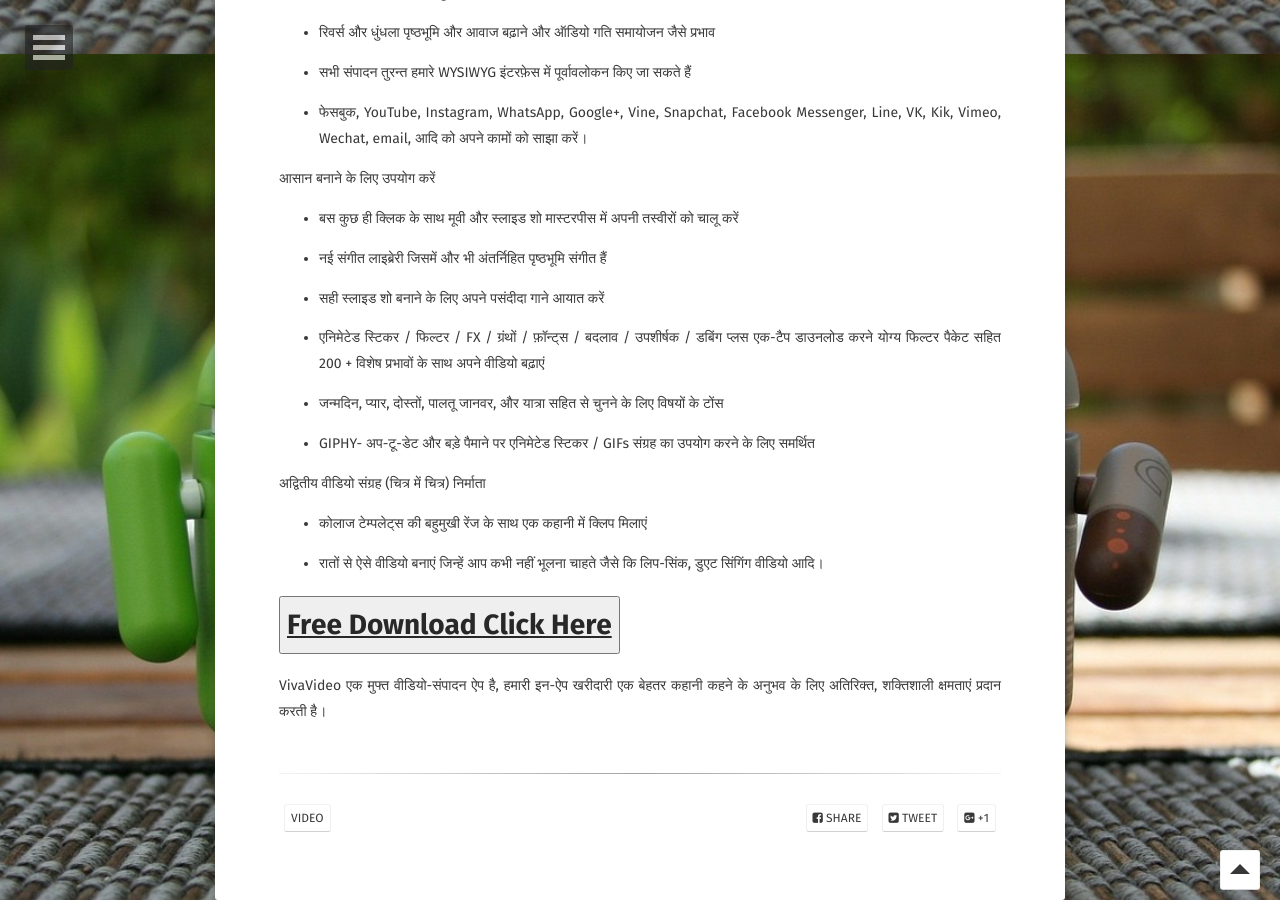
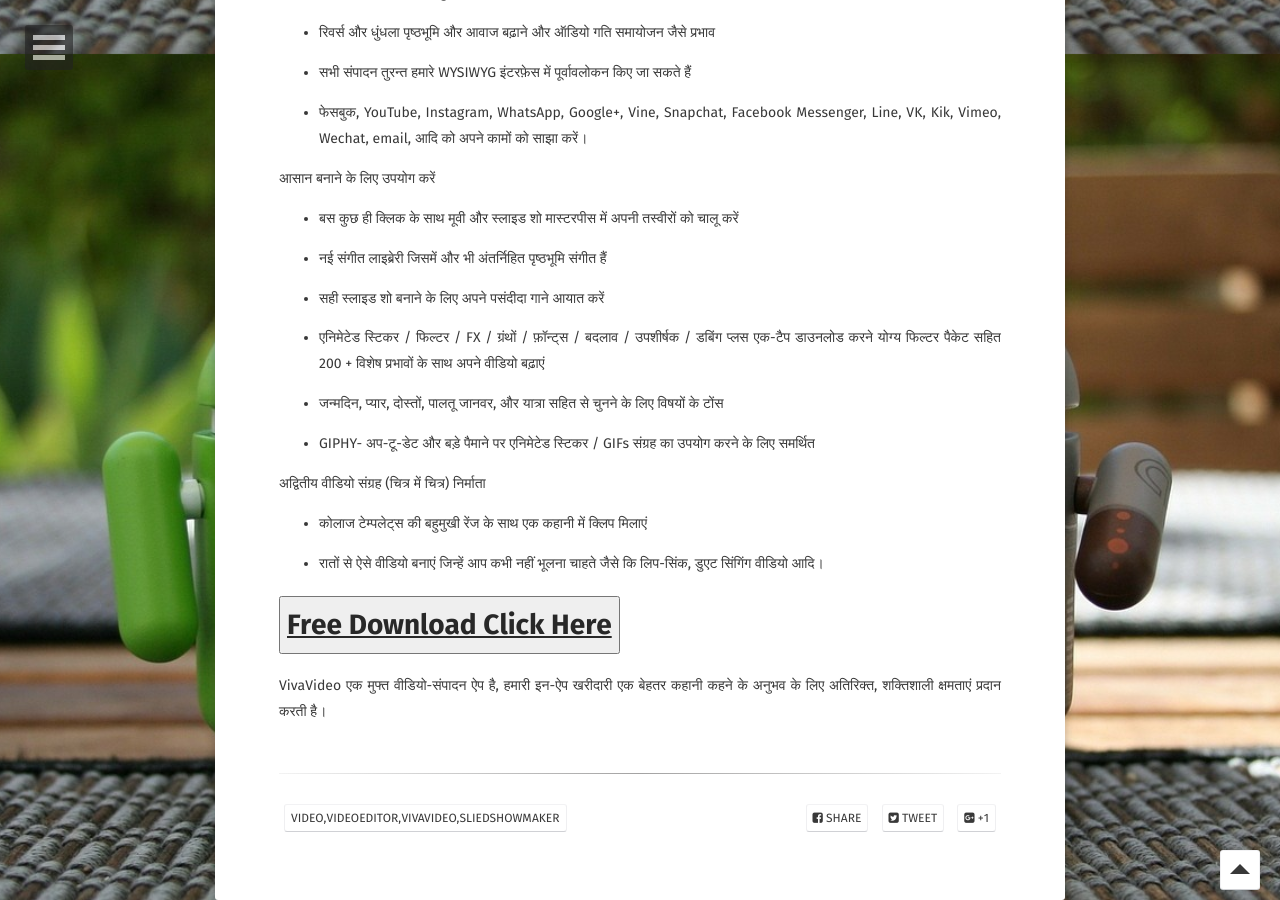
Before and after one commit to GetFreeApps/GetFreeApps.github.io, a Jekyll site: the page built from _posts/2019-01-22-viva-video-editor-pro-moded-version-2019-free-download.md, in a window 1280 px wide and 900 px high, scrolled down 1746 px. Built offline with Jekyll 4.4.1, drawn with Linux system fonts in a browser that asks for light colours; some web fonts are replaced.

Commit message:
Updated '_posts/2019-01-22-viva-video-editor-pro-moded-version-2019-free-download.md' via CloudCannon

```diff
--- a/_posts/2019-01-22-viva-video-editor-pro-moded-version-2019-free-download.md
+++ b/_posts/2019-01-22-viva-video-editor-pro-moded-version-2019-free-download.md
@@ -3,7 +3,7 @@
 title: Viva Video Editor Pro Moded Version 2019 Free Download
 date: 2019-01-22 00:00:00
 excerpt: Free Download Android Pro Apps
-tag: video
+tag: Video,VideoEditor,VivaVideo,SliedshowMaker
 comments: false
 ---
 
```
